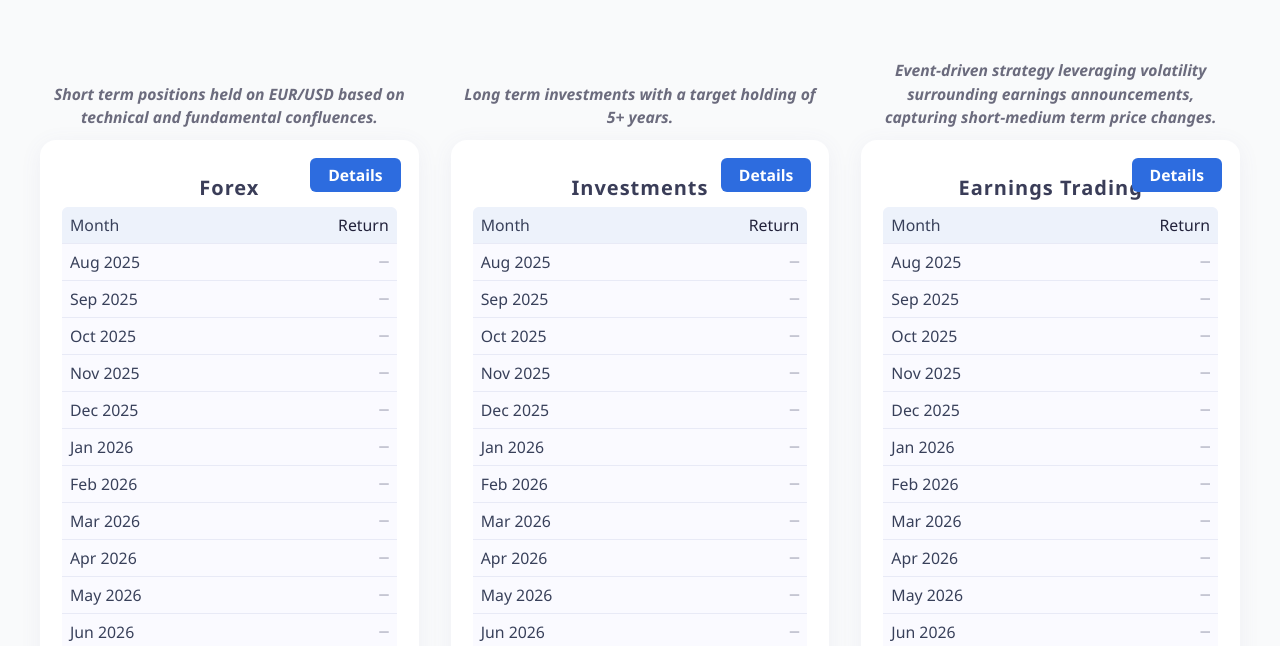
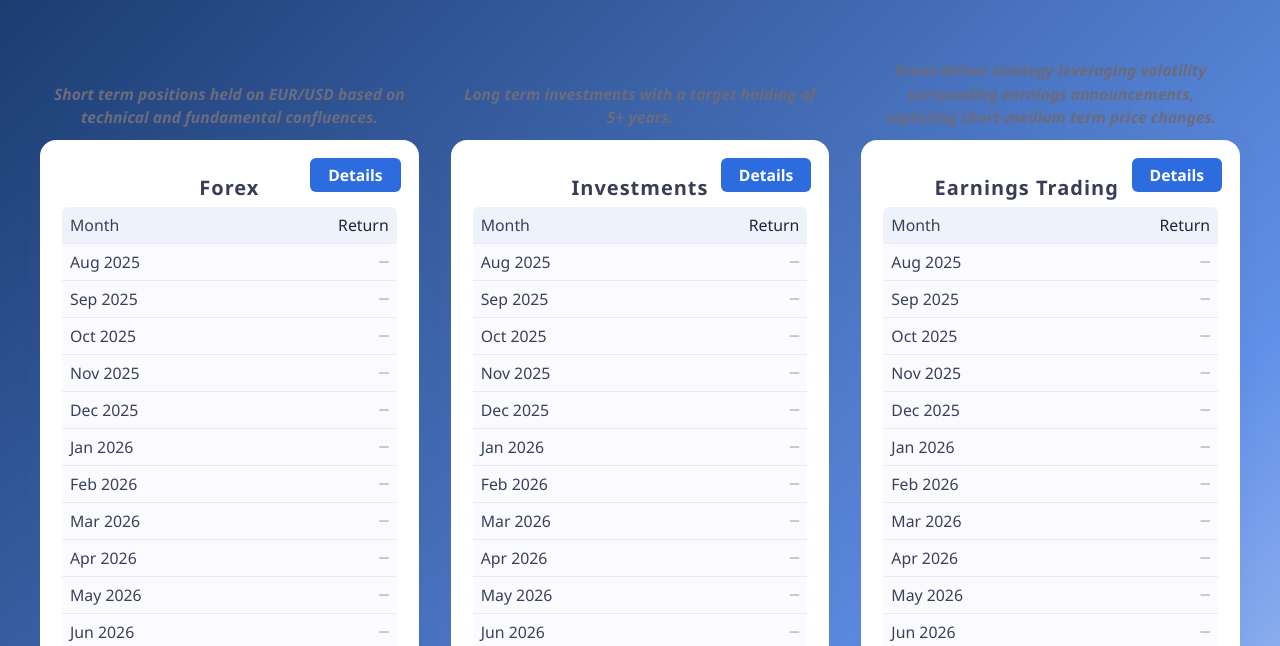
Before and after one commit to Kronix98/Multi-Strategy-Fund, a plain HTML site: page index.html in a window 1280 px wide. Shown: the part 154-800 px from the top of the page. Drawn offline with Linux system fonts and the light colour scheme.

Commit message:
Update index.html

```diff
--- a/index.html
+++ b/index.html
@@ -13,7 +13,8 @@
       flex-direction: column;
       align-items: center;
       font-family: 'Segoe UI', 'Roboto', 'Arial', sans-serif;
-      background: #f9fafb;
+      /* Background gradient: dark blue (#153466) → lighter blue (#6190E8) → white */
+      background: linear-gradient(135deg, #153466 0%, #6190E8 60%, #f9fafb 100%);
     }
     .subtitle {
       font-family: 'Inter', 'Segoe UI', 'Roboto', Arial, sans-serif;
@@ -114,6 +115,13 @@
       margin-bottom: 6px;
       color: #3a3d58;
       letter-spacing: 1px;
+      position: relative;
+      left: 0;
+      transition: left 0.2s;
+    }
+    /* Specific style for Earnings Trading title to move it slightly left */
+    .returns-section.earnings .returns-title {
+      left: -24px;
     }
     .returns-table {
       width: 100%;
@@ -324,7 +332,7 @@
           </table>
         </section>
         <!-- Earnings Trading Box -->
-        <section class="returns-section">
+        <section class="returns-section earnings">
           <a href="earnings-details.html" class="details-btn">Details</a>
           <div class="returns-title">Earnings Trading</div>
           <table class="returns-table">
```
